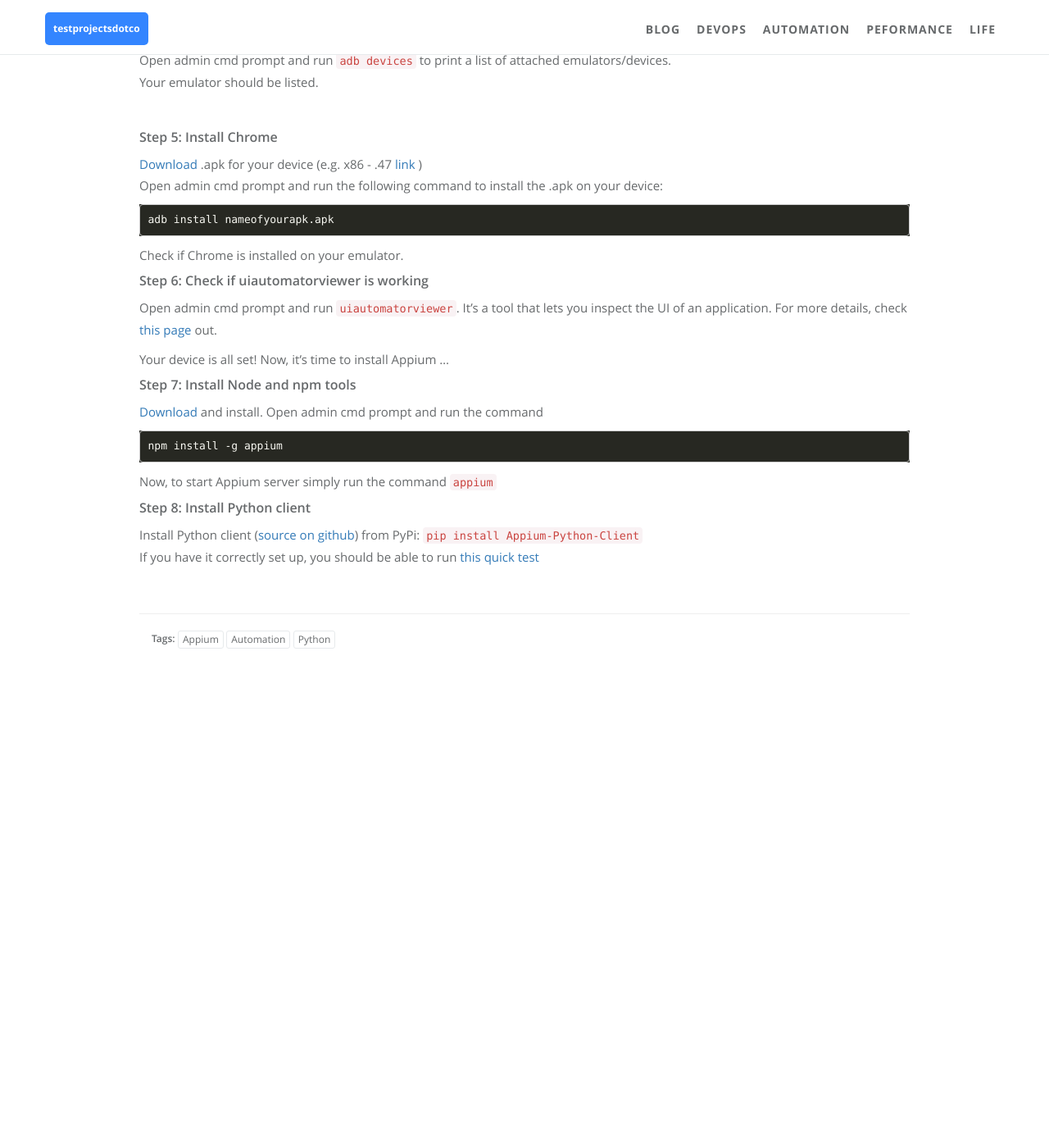
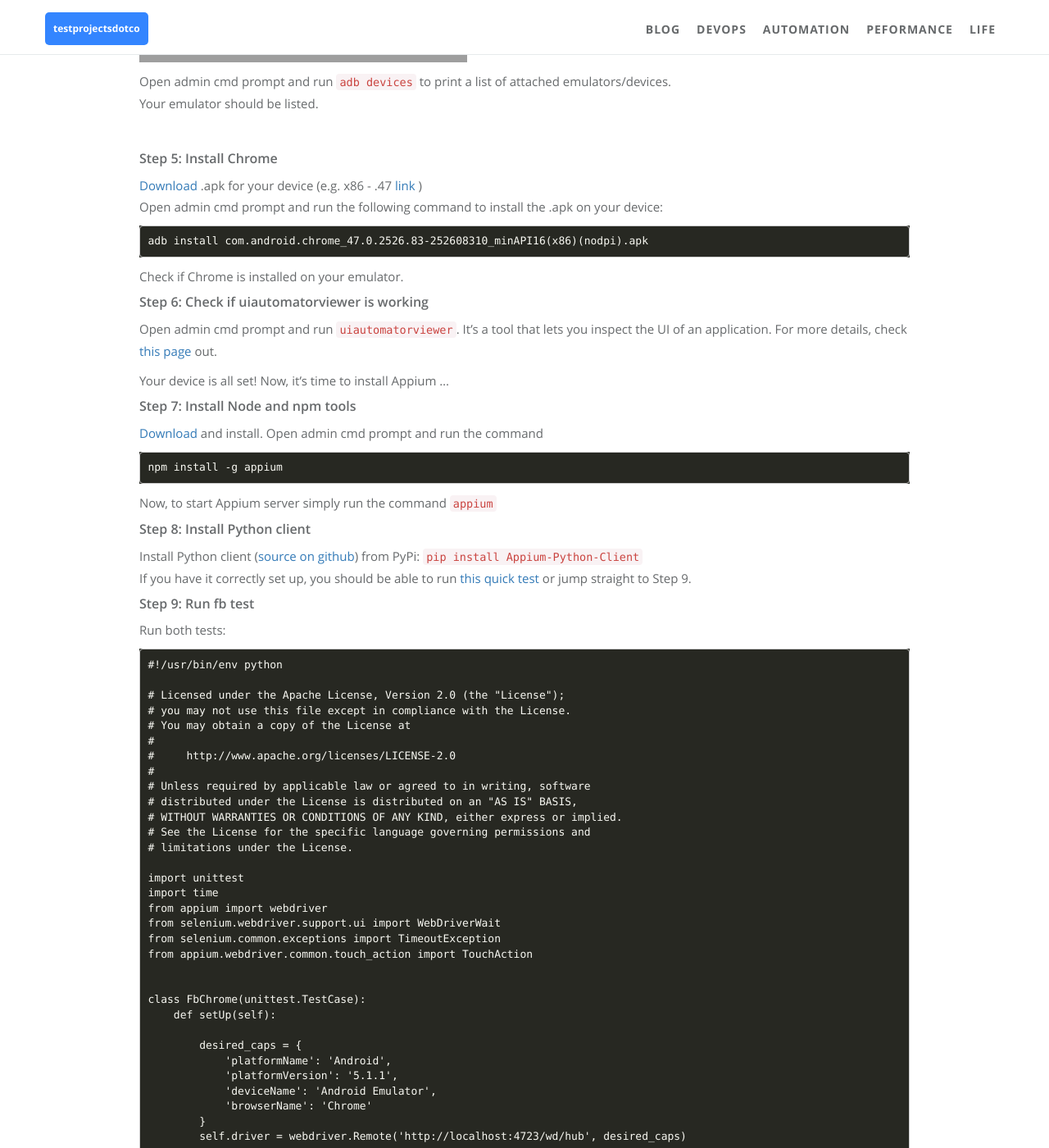
Before and after one commit to rafalf/personal, a Jekyll site: the page built from _posts/2016-10-20-appium-installation-python-safari.md, in a window 1280 px wide and 1400 px high, scrolled down 1622 px. Shown: the whole window at 82% size. Built offline with Jekyll 4.4.1, drawn with Linux system fonts in a browser that asks for light colours; comment, search, counter and statistics services are not loaded; before the commit the page ends 2537 px from its top, so only the background shows below that; some of the changed text lies outside the part shown.

Commit message:
finishing blog for appium

````diff
--- a/_posts/2016-10-20-appium-installation-python-safari.md
+++ b/_posts/2016-10-20-appium-installation-python-safari.md
@@ -1,16 +1,16 @@
 ---
 layout: post
-title:  "Appium: How to configure Appium for web apps on Android emulator running Safari with Python"
+title:  "Appium: How to configure Appium and Android emulator for testing web apps on Chrome browser with Python"
 date:   2016-10-20
-desc: "How to configure appium for testing web apps on Safari with Python"
+desc: "How to configure Appium and Android emulator for testing web apps on Chrome browser with Python"
 keywords: "appium, python, webdriver"
 categories: [Automation]
-tags: [Appium, Automation, Python]
+tags: [Appium, Automation, Python, Android]
 published: true
 ---
 
 
-Appium is an open source test automation framework for use with native, hybrid and mobile web apps. The aim of this post is to install Appium on Windows and get it running web app tests on Safari with Python. A short example of Python script will be provided at the very end of this post to test Facebook home page.
+Appium is an open source test automation framework for use with native, hybrid and mobile web apps. The aim of this post is to install Android emulator & Appium on Windows and get it running web app tests on Chrome. By the end of this post, we'll go through all steps required to get the tools installed that the Python test included in this post can be run to test briefly whether the Facebook home page is loaded or not in the browser.
 
 &nbsp;
 
@@ -45,7 +45,7 @@ Your emulator should be listed.
 Open admin cmd prompt and run the following command to install the .apk on your device:
 
 ```
-adb install nameofyourapk.apk
+adb install com.android.chrome_47.0.2526.83-252608310_minAPI16(x86)(nodpi).apk
 ```
 Check if Chrome is installed on your emulator.
 
@@ -66,8 +66,74 @@ Now, to start Appium server simply run the command `appium`
 
 ### Step 8: Install Python client
 Install Python client ([source on github](https://github.com/appium/python-client)) from PyPi: `pip install Appium-Python-Client`
-If you have it correctly set up, you should be able to run [this quick test](https://github.com/appium/python-client/blob/master/test/functional/android/chrome_tests.py)
+If you have it correctly set up, you should be able to run [this quick test](https://github.com/appium/python-client/blob/master/test/functional/android/chrome_tests.py) or jump straight to Step 9.
 
+
+### Step 9: Run fb test
+
+Run both tests:
+
+```
+#!/usr/bin/env python
+
+# Licensed under the Apache License, Version 2.0 (the "License");
+# you may not use this file except in compliance with the License.
+# You may obtain a copy of the License at
+#
+#     http://www.apache.org/licenses/LICENSE-2.0
+#
+# Unless required by applicable law or agreed to in writing, software
+# distributed under the License is distributed on an "AS IS" BASIS,
+# WITHOUT WARRANTIES OR CONDITIONS OF ANY KIND, either express or implied.
+# See the License for the specific language governing permissions and
+# limitations under the License.
+
+import unittest
+import time
+from appium import webdriver
+from selenium.webdriver.support.ui import WebDriverWait
+from selenium.common.exceptions import TimeoutException
+from appium.webdriver.common.touch_action import TouchAction
+
+
+class FbChrome(unittest.TestCase):
+    def setUp(self):
+
+        desired_caps = {
+            'platformName': 'Android',
+            'platformVersion': '5.1.1',
+            'deviceName': 'Android Emulator',
+            'browserName': 'Chrome'
+        }
+        self.driver = webdriver.Remote('http://localhost:4723/wd/hub', desired_caps)
+
+    def tearDown(self):
+        self.driver.quit()
+
+    def test_pass(self):
+        self.driver.get('http://www.facebook.com')
+
+        try:
+            el = WebDriverWait(self.driver, 10).until(
+                lambda y: self.driver.find_element_by_id('u_0_2'), message='login panel did not appear')
+            el.send_keys('incorrect')
+        except TimeoutException as e:
+            self.fail(e)
+
+    def test_fail(self):
+        self.driver.get('http://www.facebook.com')
+
+        try:
+            el = WebDriverWait(self.driver, 2).until(
+                lambda y: self.driver.find_element_by_id('incorrectID'), message='login panel did not appear')
+        except TimeoutException as e:
+            self.fail(e)
+
+if __name__ == "__main__":
+    suite = unittest.TestLoader().loadTestsFromTestCase(FbChrome)
+    unittest.TextTestRunner(verbosity=2).run(suite)
+
+```
 
 
 
````
